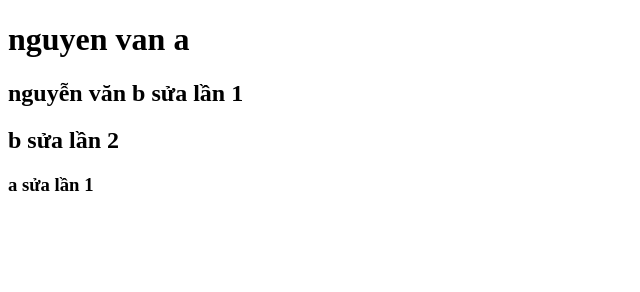
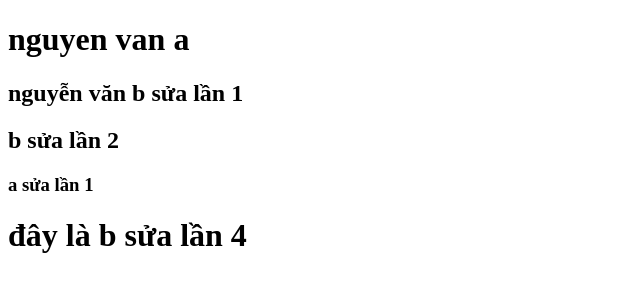
Before and after one commit to khachieu88/TeamAB, a plain HTML site: page index.html in a window 1280 px wide. Shown: the whole page, without its empty margins (0-640 px from the left). Drawn offline with Linux system fonts and the light colour scheme.

Commit message:
b.sua.lan.4

```diff
--- a/index.html
+++ b/index.html
@@ -10,5 +10,6 @@
     <h2>nguyễn văn b sửa lần 1</h2>
     <h2>b sửa lần 2</h2>
     <h3>a sửa lần 1</h3>
+    <h1>đây là b sửa lần 4</h1>
   </body>
 </html>
```
